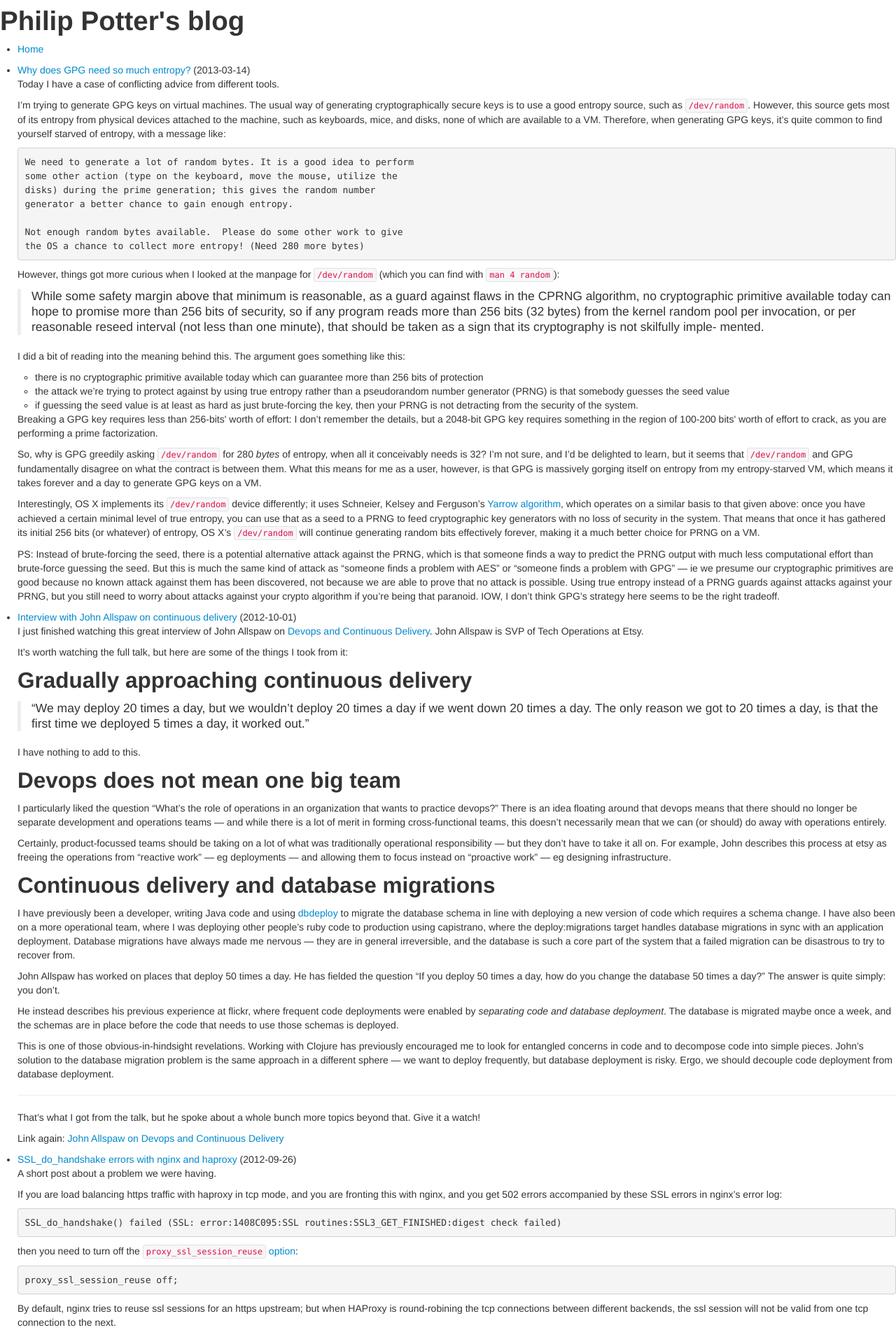
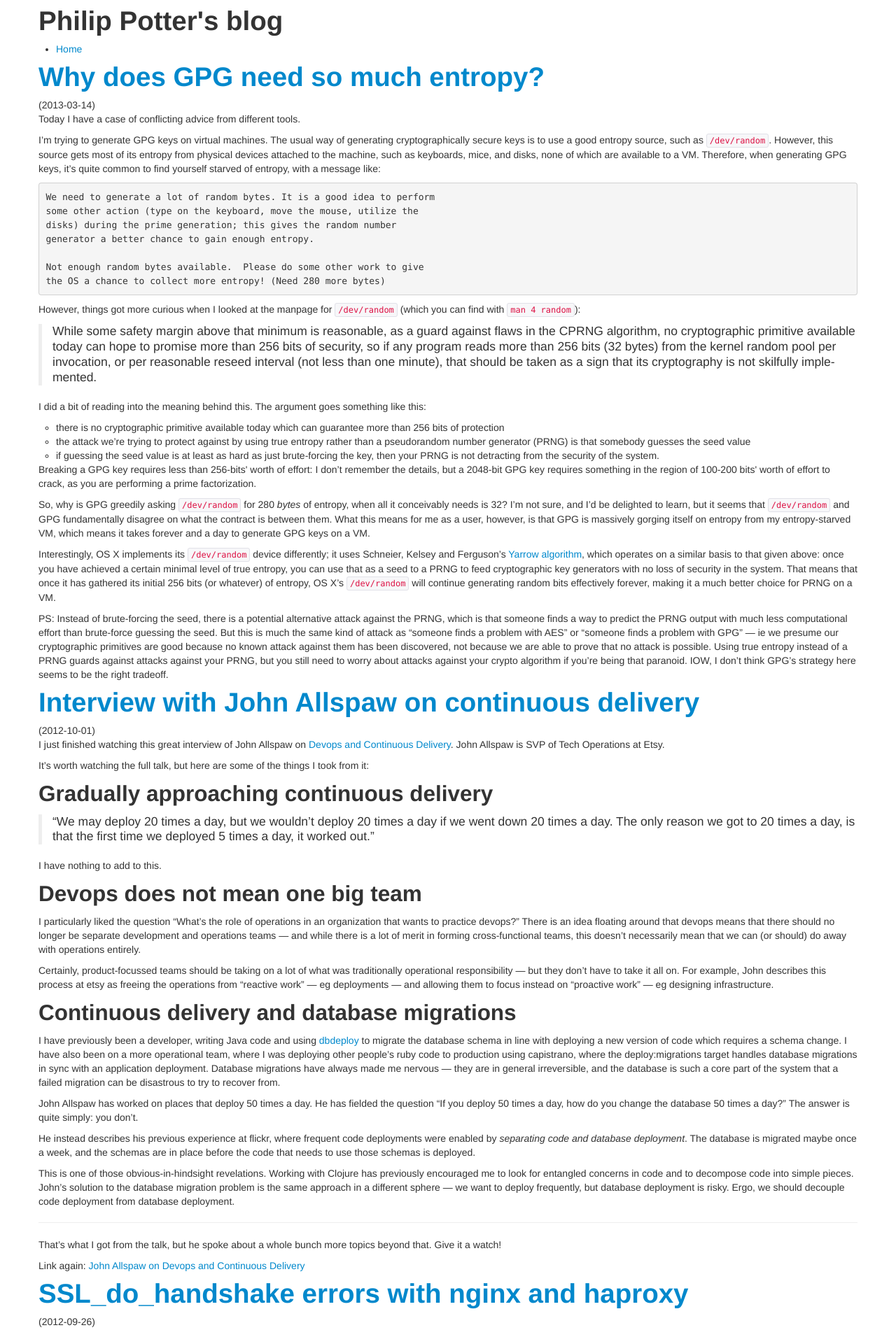
Before and after one commit to philandstuff/www.philandstuff.com, a Jekyll site: the page built from index.markdown, in a window 1280 px wide. Shown: the top 1901 px of the page at 70% size. Built offline with Jekyll 4.4.1, drawn with Linux system fonts in a browser that asks for light colours.

Commit message:
fixed-width container

```diff
--- a/_layouts/default.html
+++ b/_layouts/default.html
@@ -3,9 +3,11 @@
 <head>
   <title>{{ page.title }}</title>
   <link rel="stylesheet" href="/css/bootstrap.css">
+  <meta name="viewport" content="width=device-width, initial-scale=1.0">
   <link rel="stylesheet" href="/css/bootstrap-responsive.css">
 </head>
 <body>
+<div class="container">
 <header>
 <h1>{{ page.title }}</h1>
 <nav>
@@ -13,5 +15,6 @@
 </nav>
 </header>
 {{ content }}
+</div>
 </body>
 </html>
--- a/index.markdown
+++ b/index.markdown
@@ -3,10 +3,10 @@ layout: page
 title: Philip Potter's blog
 published: true
 ---
-<ul>
+<ul class="unstyled">
 {% for post in site.posts limit: 5 %}
     <li>
-            <a href="{{ post.url }}">{{ post.title }}</a>
+            <h1><a href="{{ post.url }}">{{ post.title }}</a></h1>
             <span>({{ post.date | date:"%Y-%m-%d" }})</span>
     </li>
     {{ post.content }}
```
